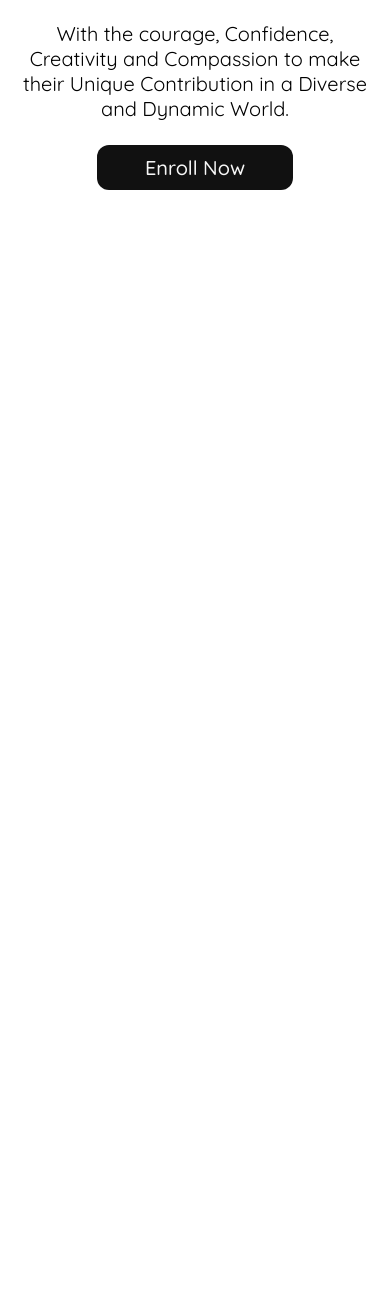
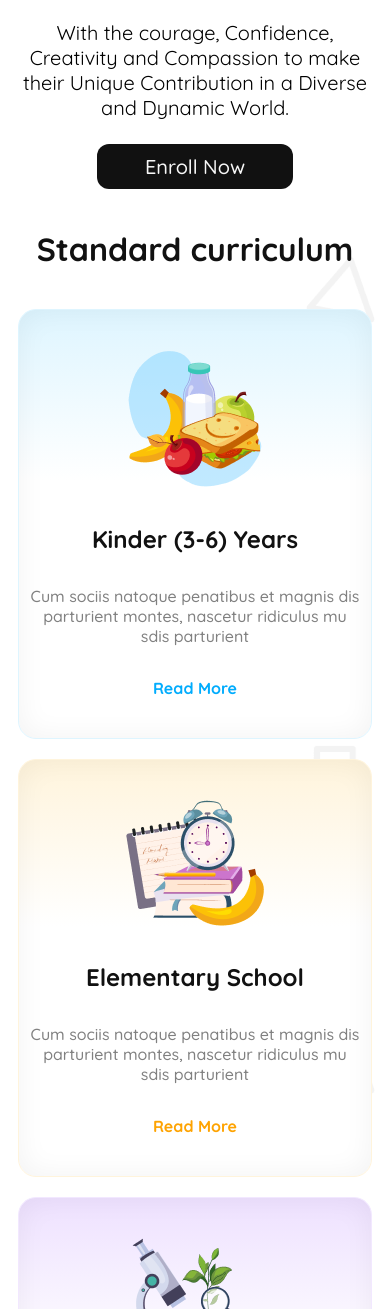
Before and after one commit to rafirono13/B11A2, a plain HTML site: page index.html in a window 390 px wide. Shown: the part 691-2000 px from the top of the page. Before the commit the page ends 881 px from the top, so only its background shows below. Drawn offline with Linux system fonts and the light colour scheme.

Commit message:
main body grade cards workd done and made that section responsive

```diff
--- a/index.html
+++ b/index.html
@@ -61,7 +61,55 @@
         </div>
       </section>
     </header>
-    <main></main>
+    <main>
+      <section class="curriculum">
+        <div class="standards">
+          <h3 class="curriculum-title">Standard curriculum</h3>
+          <!-- card section -->
+          <div class="curr-card-container">
+            <!-- card 1 -->
+            <div class="curr-cards">
+              <img src="assets/kinder.png" alt="" class="curr-img" />
+              <h4 class="curr-title">Kinder (3-6) Years</h4>
+              <p class="curr-des">
+                Cum sociis natoque penatibus et magnis dis parturient montes,
+                nascetur ridiculus mu sdis parturient
+              </p>
+              <button class="curr-card-btn"><a href="">Read More</a></button>
+            </div>
+            <!-- card 2 -->
+            <div class="curr-cards">
+              <img src="assets/elementary.png" alt="" class="curr-img" />
+              <h4 class="curr-title">Elementary School</h4>
+              <p class="curr-des">
+                Cum sociis natoque penatibus et magnis dis parturient montes,
+                nascetur ridiculus mu sdis parturient
+              </p>
+              <button class="curr-card-btn"><a href="">Read More</a></button>
+            </div>
+            <!-- card 3 -->
+            <div class="curr-cards">
+              <img src="assets/middle.png" alt="" class="curr-img" />
+              <h4 class="curr-title">Middle (10-16) Years</h4>
+              <p class="curr-des">
+                Cum sociis natoque penatibus et magnis dis parturient montes,
+                nascetur ridiculus mu sdis parturient
+              </p>
+              <button class="curr-card-btn"><a href="">Read More</a></button>
+            </div>
+          </div>
+
+          <div class="chevron-buttons">
+            <button class="btn-one">
+              <i class="fas fa-chevron-left"></i>
+            </button>
+            <button class="btn-two">
+              <i class="fas fa-chevron-right"></i>
+            </button>
+          </div>
+        </div>
+      </section>
+    </main>
     <footer></footer>
   </body>
 </html>
--- a/style.css
+++ b/style.css
@@ -171,9 +171,137 @@
 /* banner section end */
 /* header section end */
 
+/* ------------------------------------------------- */
+/* Main section */
+    main{
+        max-width: 1440px;
+        margin: 0 auto;
+        background-image: url('assets/bg.png');
+    }
+/* Main section part one */
+    .standards{
+        width: 1160px;
+        margin: 0 auto;
+    }
+/* style section */
+    .curriculum-title{
+        font-size: var(--big-font);
+        color: var(--black-color);
+        margin: 60px 0 80px 0;
+        text-align: center;
+    }
+    /* card section */
+
+    .curr-cards{
+        padding: 52px 40px 58px 40px;
+        border-radius: 18px;
+        box-shadow: inset 0px 0px 28.3px 0.94px rgba(0, 0, 0, 0.05);
+        text-align: center;
+
+        h4{
+            font-size: 1.5rem;
+            color: var(--black-color);
+            font-weight: bold;
+            margin: 32px 0;
+        }
+
+        p{
+            font-size: var(--root-font-size);
+            color: #808080;
+            font-weight: 500;
+            margin-bottom: 32px;
+        }
+
+        .curr-card-btn{
+            border-style: none;
+            background: none;
+            cursor: pointer;
+
+            a{
+                text-decoration: none;
+                font-size: 1rem;
+                font-weight: bold;
+            }
+        }
+    }
+    /* card background colors */
+    .curr-card-container .curr-cards:nth-child(1){
+        border: 1px solid rgb(222, 245, 255);
+        background: linear-gradient(180.00deg, rgb(222, 245, 255),rgba(255, 255, 255, 0) 40%),rgb(255, 255, 255);
+    }
+    .curr-card-container .curr-cards:nth-child(2){
+        border: 0.94px solid rgb(255, 244, 220);
+        background: linear-gradient(180.00deg, rgb(255, 244, 220),rgba(255, 255, 255, 0) 40%),rgb(255, 255, 255);
+    }
+    .curr-card-container .curr-cards:nth-child(3){
+        border: 0.94px solid rgb(242, 232, 255);
+        background: linear-gradient(180.00deg, rgb(238, 225, 255),rgba(255, 255, 255, 0) 40%),rgb(255, 255, 255);
+    }
+    /* card button colors */
+    .curr-cards:nth-child(1) .curr-card-btn a{
+        color: var(--blue-color);
+    }
+    .curr-cards:nth-child(2) .curr-card-btn a{
+        color: var(--orange-color);
+    }
+    .curr-cards:nth-child(3) .curr-card-btn a{
+        color: var(--purple-color);
+    }
+
+    /* navigation button section */
+
+    .chevron-buttons{
+        text-align: center;
+        margin-top: 80px;
+        margin-bottom: 60px;
+
+        button{
+            background-color: var(--orange-color);
+            color: var(--white-color);
+            border-style: none;
+            padding: 19px 22px;
+            font-size: 1.25rem;
+            border-radius: 30px;
+            margin-right: 10px;
+            cursor: pointer;
+            width: 60px;
+        }
+    }
+/* style section end */
+
+.curr-card-container{
+    display: flex;
+    gap: 28px;
+}
+
+
+/* main section part one end */
+/* main section end */
+/* --------------------------------------------------- */
+
+
+
+
+
+
+
+
+
+
+
+
+
+
+
+
+
+
+
+
+
+
 
 /* responsive header section */
-
 @media screen and (max-width:576px) {
 /* navbar section */
 
@@ -187,7 +315,7 @@
     width: 100%;
     padding: 15px 20px;
     position: relative;
-    border: 1px solid #FEA301;
+    border-bottom: 1px solid #fea10188;
 }
 
     .nav-links{
@@ -215,8 +343,6 @@
         width: 90%;
         padding: 0;
         margin: 0 auto;
-        /* justify-content: center;
-        align-items: center; */
     }
 
     .banner-info{
@@ -236,6 +362,60 @@
         text-align: center;
     }
 }
+/* responsive header section end */
+
+/* ------------------------------------------- */
+
+/* main section responsive */
+
+@media screen and (max-width: 576px) {
+    main {
+      max-width: 100%;
+      overflow-x: hidden;
+    }
+  }
+/* main section part-1 */
+@media screen and (max-width: 576px) {
+    .standards{
+        flex-direction: column;
+        text-align: center;
+        width:100%;
+    }
+
+    /* .curr-card-container {
+        flex-direction: column;
+        width: 80%;
+        margin: 0 auto;
+        gap: 20px;
+      }
+
+      .curr-cards {
+        width: 80%;
+        margin: 0 auto;
+      }   */
 
 
-/* responsive header section end */
+    .curr-card-container {
+        flex-direction: column;
+        align-items: center;
+        gap: 20px;
+    }
+
+    .curr-cards {
+        width: 85%;
+        padding: 40px 10px;  /* Adjusted padding */
+        margin: 0 auto;
+    }
+
+    .curriculum-title {
+        font-size: 2rem;
+        margin: 40px 0;
+    }
+
+    .chevron-buttons{
+        display: none;
+    }
+}
+
+/* main section part-2 */
+/* main section responsive end */
```
